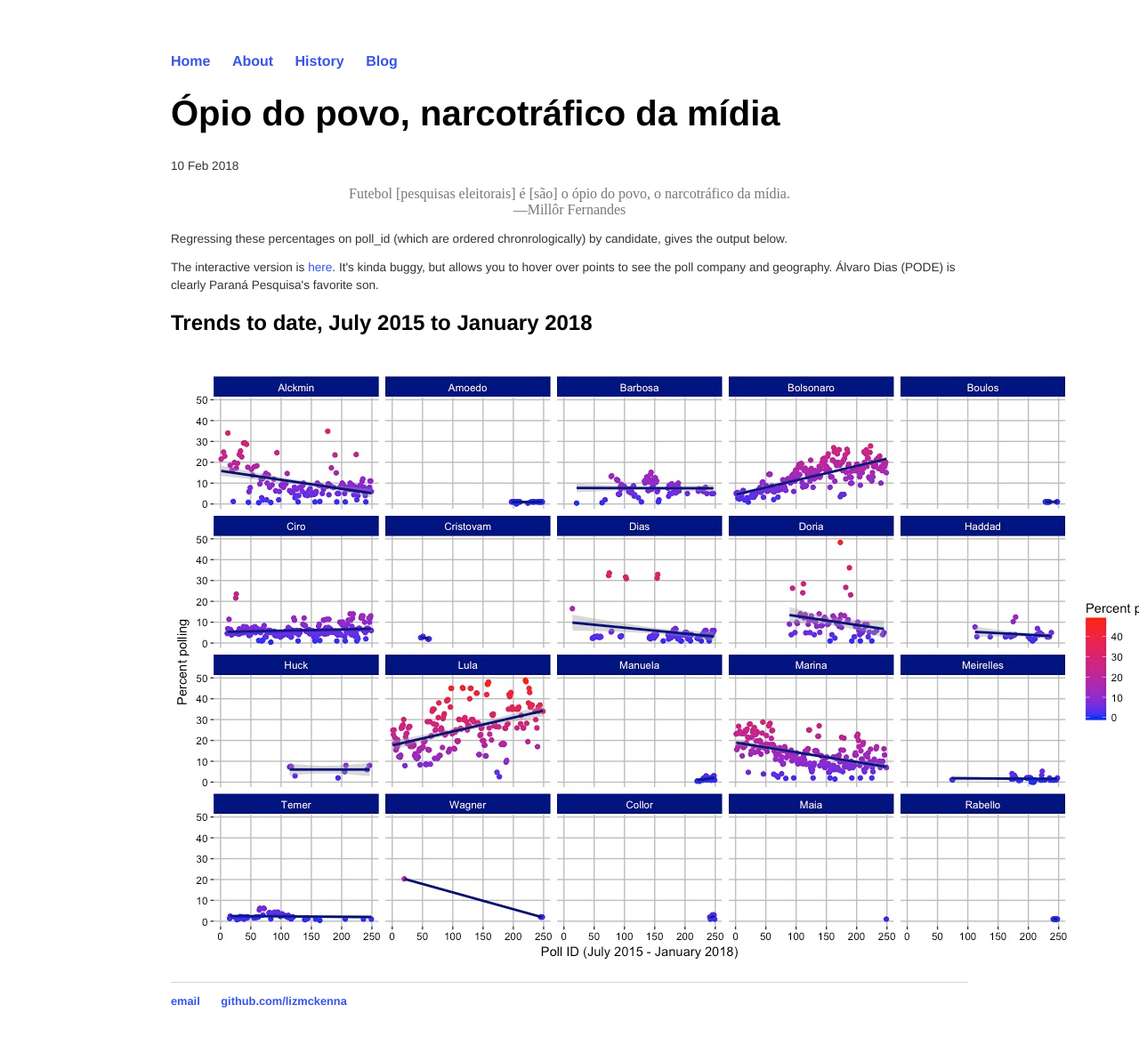
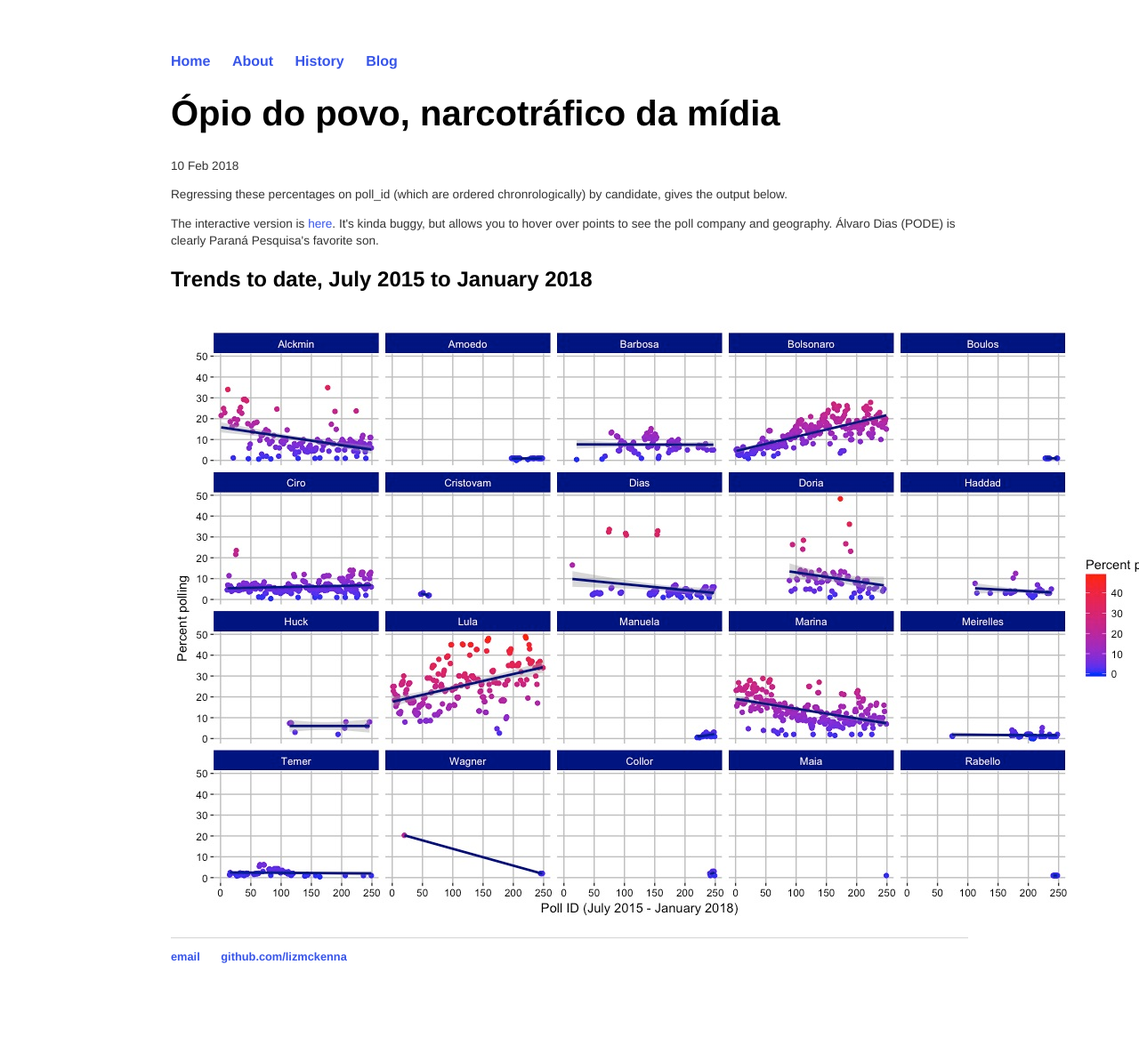
Before and after one commit to lizmckenna/elizabethmckenna.org, a Jekyll site: the page built from _posts/2018-02-10-narcotrafico-da-midia.md, in a window 1280 px wide. Shown: the whole page at 89% size. Built offline with Jekyll 4.4.1, drawn with Linux system fonts in a browser that asks for light colours; after the commit the page ends 1143 px from its top, so only the background shows below that.

Commit message:
Update 2018-02-10-narcotrafico-da-midia.md

```diff
--- a/_posts/2018-02-10-narcotrafico-da-midia.md
+++ b/_posts/2018-02-10-narcotrafico-da-midia.md
@@ -3,9 +3,6 @@ layout: post
 title: "Ópio do povo, narcotráfico da mídia"
 date: 2018-02-10
 ---
-<center><font color="#787878">Futebol [pesquisas eleitorais] é [são] o ópio do povo, o narcotráfico da mídia. <br>
-		—Millôr Fernandes
-		</font></center>
 <p> Regressing these percentages on poll_id (which are ordered chronrologically) by candidate, gives the output below.</p>
 <p> The interactive version is <a href="http://rpubs.com/lizmckenna/359463">here</a>. It's kinda buggy, but allows you to hover over points to see the poll company and geography. Álvaro Dias (PODE) is clearly Paraná Pesquisa's favorite son.</p>
 <h2> Trends to date, July 2015 to January 2018 </h2>
```
